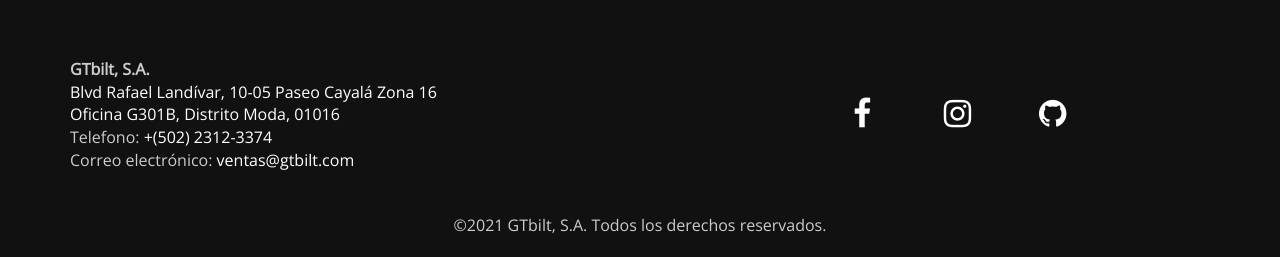
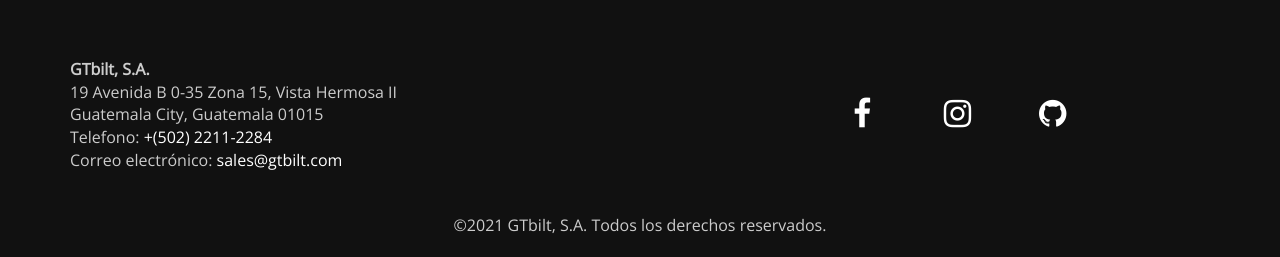
Before and after one commit to gtbilt/website, a plain HTML site: page index.html in a window 1280 px wide. Shown: the part 1661-1918 px from the top of the page. Drawn offline with nearby package versions, Linux system fonts and the light colour scheme; some packages are replaced by stand-ins of ours; a web font is replaced by a local one.

Commit message:
Cambio de Dirección

```diff
--- a/index.html
+++ b/index.html
@@ -123,10 +123,12 @@
         <div class="container">
             <div class="row">
                 <div class="col-xs-12 col-sm-6">
-                    <address><strong>GTbilt, S.A.</strong><br>
-                        <a href="https://www.waze.com/ul?preview_venue_id=176619666.1766262197.12789825" target="_blank">Blvd Rafael Landívar, 10-05 Paseo Cayalá Zona 16<br>Oficina G301B, Distrito Moda, 01016</a>
-                        <br>Telefono: <a href="tel:+502-2312-3374">+(502) 2312-3374</a>
-                        <br>Correo electrónico: <a href="mailto:ventas@gtbilt.com">ventas@gtbilt.com</a>
+                    <address>
+                        <strong>GTbilt, S.A.</strong><br>
+                            19 Avenida B 0-35 Zona 15, Vista Hermosa II
+                            <br>Guatemala City, Guatemala  01015
+                        <br>Telefono: <a href="tel:+502-2211-2284">+(502) 2211-2284</a>
+                        <br>Correo electrónico: <a href="mailto:sales@gtbilt.com">sales@gtbilt.com</a>
                     </address>
                 </div>
                 <div class="col-xs-12 col-sm-6 text-center">
```
